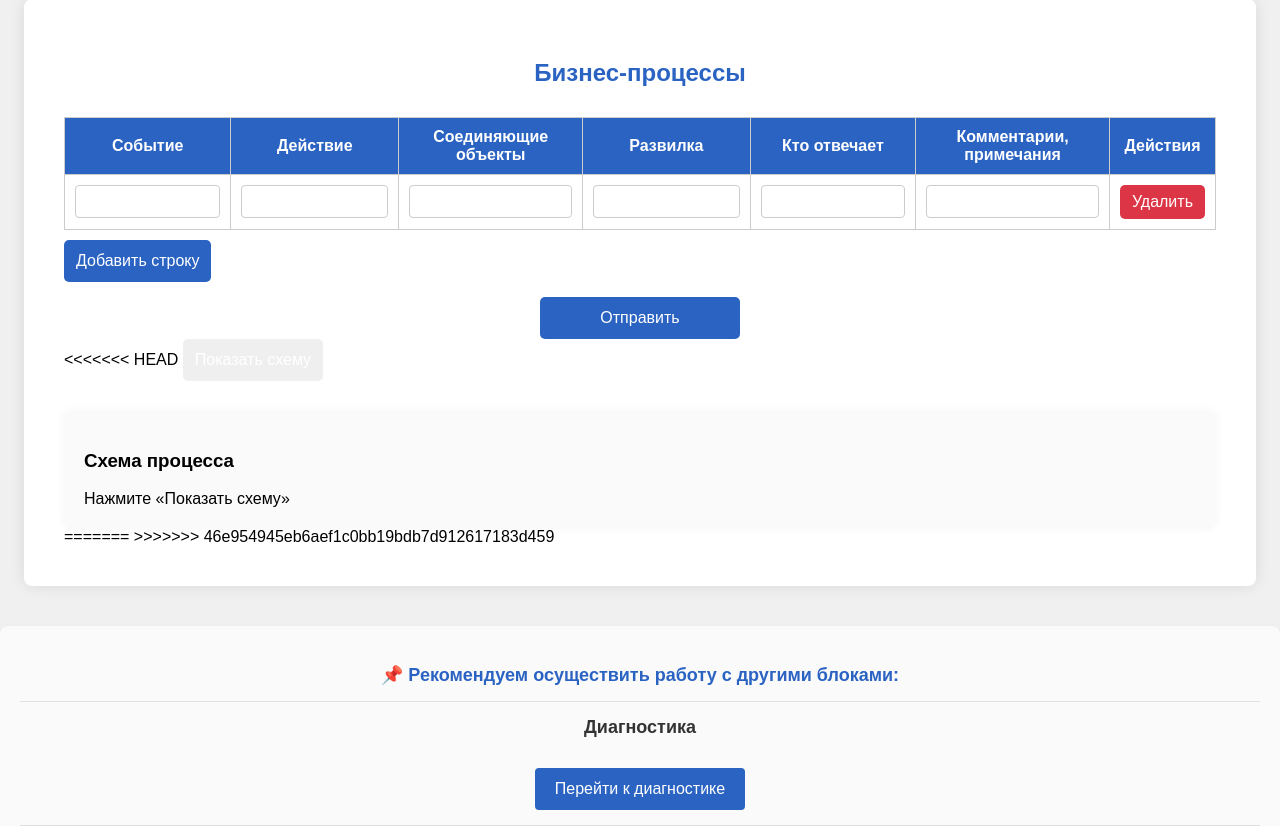
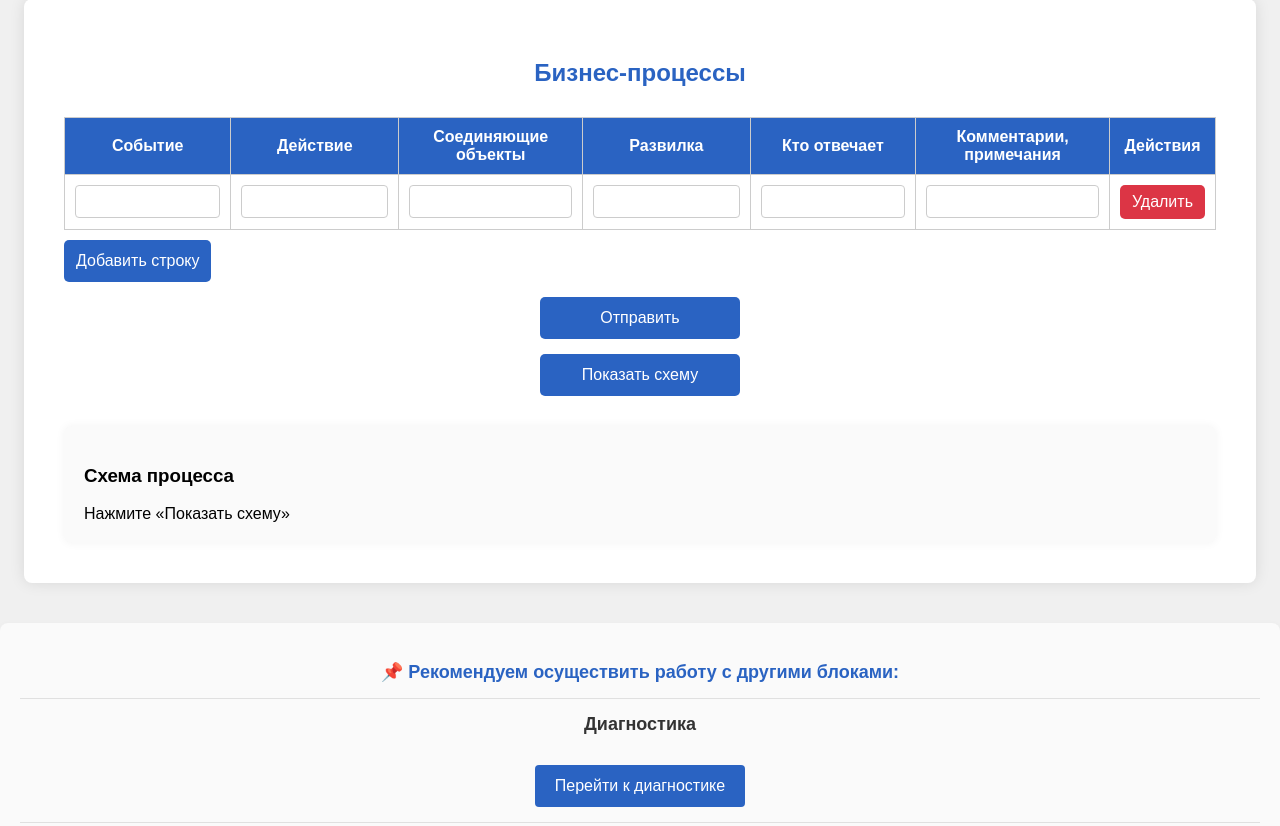
Before and after one commit to daniilgubkin1234/flask_interface, a Flask app: page /business_processes in a window 1280 px wide. Shown: the part 41-867 px from the top of the page. Run offline with Flask 2, Linux system fonts and the light colour scheme; some libraries are stand-ins or nearby versions.

Commit message:
кнопка

```diff
--- a/static/business_processes.css
+++ b/static/business_processes.css
@@ -90,13 +90,14 @@ button {
     transition: background-color 0.3s;
 }
 
-#submitData {
+#submitData, #buildDiagram {
     background-color: #2A63C2;
     margin: 15px auto 0;
     display: block;
     text-align: center;
     width: 200px;
 }
+
 
 #submitData:hover {
     background-color: #1F4B8F;
--- a/templates/business_processes.html
+++ b/templates/business_processes.html
@@ -49,16 +49,12 @@
 
           <!-- Кнопка для отправки данных -->
           <button id="submitData">Отправить</button>
-<<<<<<< HEAD
           <button id="buildDiagram">Показать схему</button>
 
           <div class="diagram-wrapper">
             <h3>Схема процесса</h3>
             <div id="bpmnDiagram" class="mermaid">Нажмите «Показать схему»</div>
           </div>
-=======
-
->>>>>>> 46e954945eb6aef1c0bb19bdb7d912617183d459
     </div>
 
     <!-- Навигационный блок -->
```
